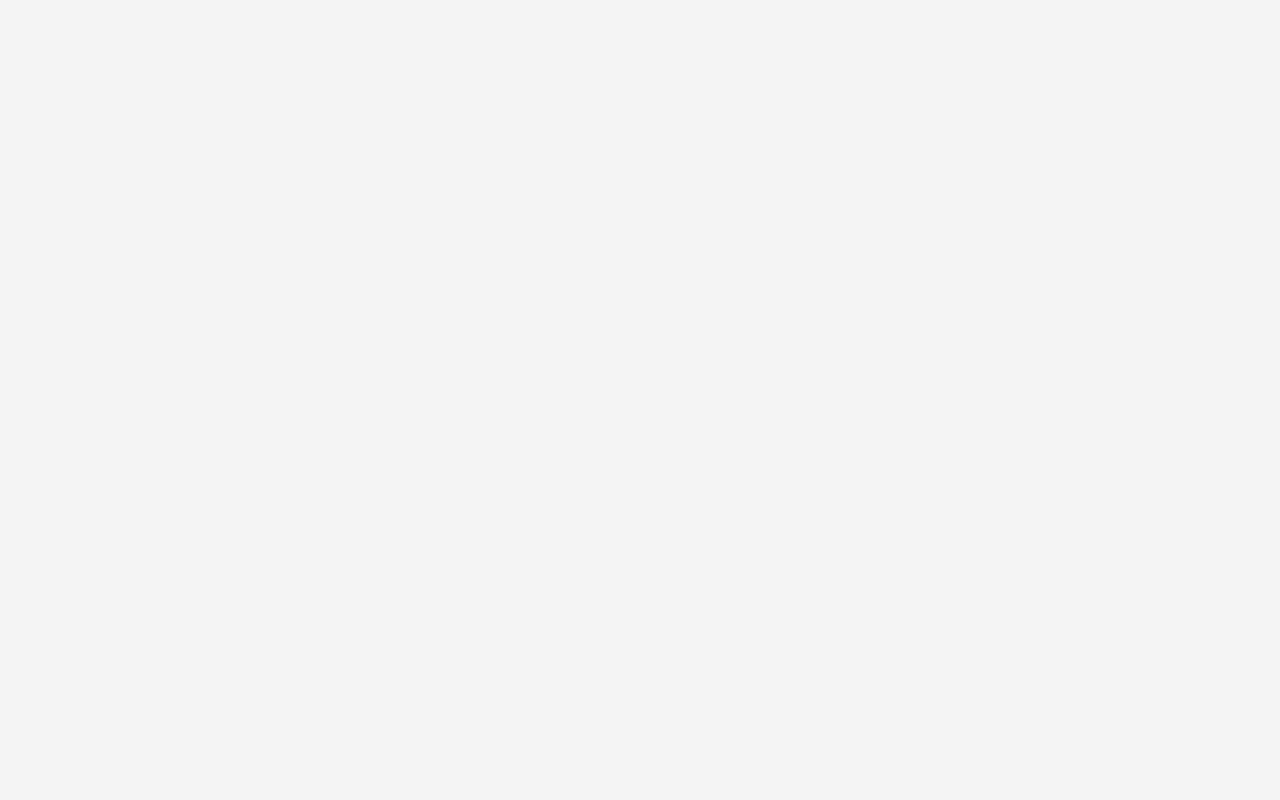
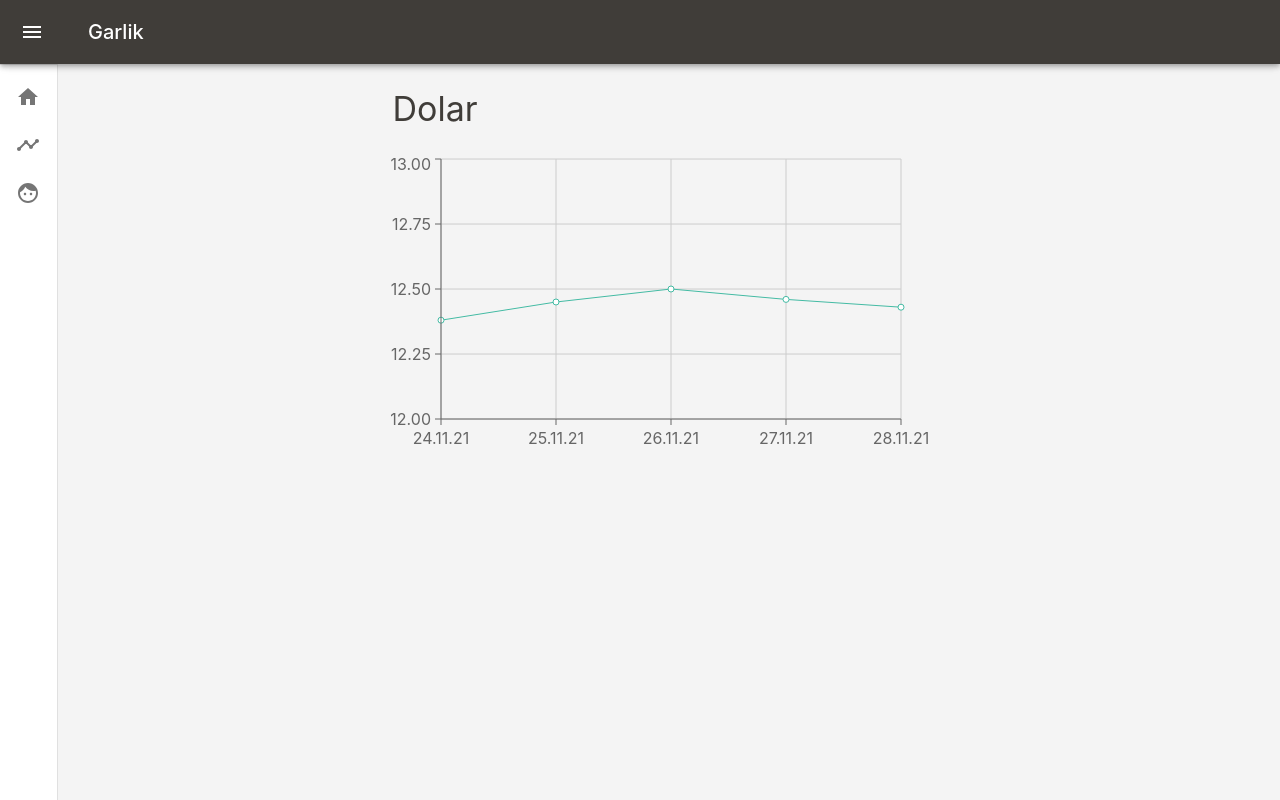
Before and after one commit to enesarif/garlik-ui-source, a React (Create React App) app: page /ui in a window 1280 px wide. Before the commit this address had no page. Built offline with nearby package versions, Linux system fonts and the light colour scheme.

Commit message:
Fixed routes

```diff
--- a/src/constants/routes.js
+++ b/src/constants/routes.js
@@ -1,2 +1,2 @@
-export const HOME = "/";
-export const CHARTS = "/charts";
+export const HOME = "/ui";
+export const CHARTS = "/ui/charts";
```
